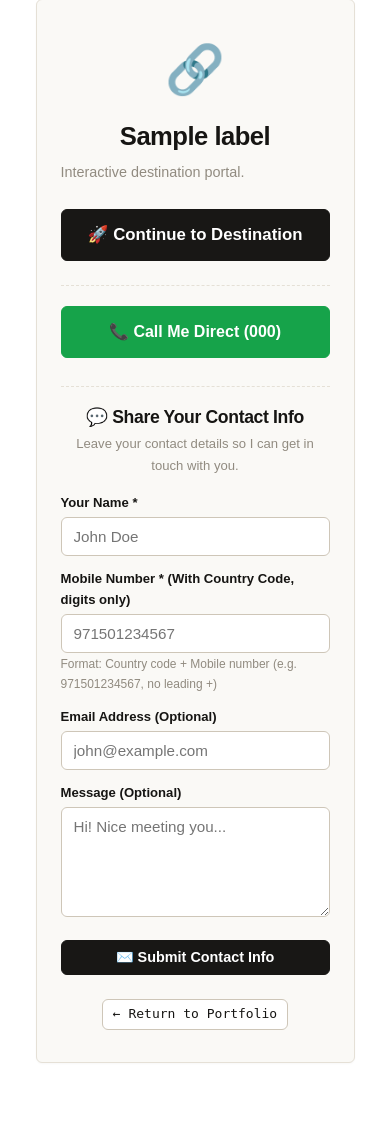
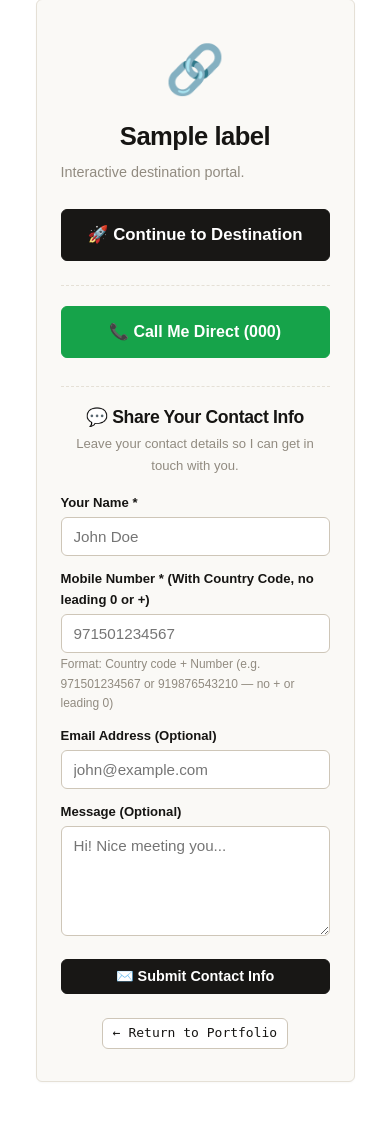
Before and after one commit to mehboob-dev/personal-portfolio, a Flask app: template app/templates/public/qr_content.html in a window 390 px wide. Shown: the part 102-1224 px from the top of the page. Run offline with Flask 3, Linux system fonts and the light colour scheme; tables that the repository leaves empty hold one stand-in row (values such as "Sample post"); the template is opened without the code that fills it: values that come from a table or form of the project are taken from there, most other values are stand-ins (such as "Sample title", 1, 10 or a date in 2020); some libraries are stand-ins or nearby versions; some web fonts are replaced.

Commit message:
fix(leads): keep user on QR landing page upon submit and enforce international country code phone format (no leading 0)
- Pass qr_slug in contact_submit form to redirect back to /r/<slug>?sent=1 with success banner
- Add HTML pattern ^[1-9][0-9]{6,14}$ and backend validation rejecting leading local 0 (e.g. 07021111528)
- Auto-clean leading + or 00 to extract valid international country code digits (e.g. 971501234567, 919876543210)
- Add test coverage for QR landing redirect and invalid local 0 phone rejection

Co-Authored-By: Claude <noreply@anthropic.com>

```diff
--- a/app/public.py
+++ b/app/public.py
@@ -67,12 +67,21 @@ def contact_submit():
     email = request.form.get("email", "").strip()
     interest = request.form.get("interest", "").strip()
     message = request.form.get("message", "").strip()
+    qr_slug = request.form.get("qr_slug", "").strip()
 
-    # If phone is provided, validate it has country code and digits only (no +)
+    # If phone is provided, validate it has country code and digits only (no local leading 0)
     if phone:
-        # Strip spaces, hyphens, and leading + if user typed it
-        clean_phone = phone.replace(" ", "").replace("-", "").lstrip("+")
-        if not clean_phone.isdigit() or len(clean_phone) < 7:
+        # Strip spaces, hyphens, and parentheses
+        clean_phone = phone.replace(" ", "").replace("-", "").replace("(", "").replace(")", "")
+        if clean_phone.startswith("+"):
+            clean_phone = clean_phone[1:]
+        elif clean_phone.startswith("00"):
+            clean_phone = clean_phone[2:]
+
+        # Must be digits only, length 7-15, and must not start with local '0' (country codes start with 1-9)
+        if not clean_phone.isdigit() or not (7 <= len(clean_phone) <= 15) or clean_phone.startswith("0"):
+            if qr_slug:
+                return redirect(url_for("qr.redirect_slug", slug=qr_slug, error="invalid_phone"))
             return redirect(url_for("public.home", error="invalid_phone", _anchor="contact"))
         phone = clean_phone
 
@@ -85,7 +94,12 @@ def contact_submit():
             message=message or None
         ))
         db.session.commit()
+        if qr_slug:
+            return redirect(url_for("qr.redirect_slug", slug=qr_slug, sent=1))
         return redirect(url_for("public.home", sent=1, _anchor="contact"))
+
+    if qr_slug:
+        return redirect(url_for("qr.redirect_slug", slug=qr_slug))
     return redirect(url_for("public.home", _anchor="contact"))
 
 
--- a/app/qr.py
+++ b/app/qr.py
@@ -46,6 +46,8 @@ def redirect_slug(slug: str):
             dest_url=dest,
             qr_code=code,
             title=code.label or "QR Destination",
+            sent=request.args.get("sent"),
+            error=request.args.get("error"),
         )
 
     # Direct 1-Tap vCard Download / Import (e.g. vcard-direct: or vcard_direct:)
--- a/app/templates/public/qr_content.html
+++ b/app/templates/public/qr_content.html
@@ -4,6 +4,18 @@
 <section class="page" style="padding-top: 40px; padding-bottom: 60px;">
   <div class="container" style="max-width: 600px; margin: 0 auto;">
     <div class="card" style="text-align: center; padding: 32px 24px; background: var(--bg-subtle); border: 1px solid var(--border-subtle); border-radius: var(--radius-md);">
+
+      {% if sent %}
+      <div style="background: rgba(22, 163, 74, 0.1); border: 1px solid #16a34a; color: #16a34a; padding: 14px 18px; border-radius: var(--radius-sm); font-size: 0.95rem; margin-bottom: 24px; font-weight: 600; text-align: center;">
+        ✅ Thank you! Your contact information has been shared successfully.
+      </div>
+      {% endif %}
+
+      {% if error == 'invalid_phone' %}
+      <div style="background: rgba(220, 38, 38, 0.1); border: 1px solid var(--danger); color: var(--danger); padding: 14px 18px; border-radius: var(--radius-sm); font-size: 0.9rem; margin-bottom: 24px; text-align: center;">
+        ⚠ Please enter a valid mobile number with country code (e.g. 971501234567 or 919876543210). Do not include + or leading 0.
+      </div>
+      {% endif %}
 
       {% if content_type == 'vcard' %}
       <div style="font-size: 3rem; margin-bottom: 12px;">🎴</div>
@@ -106,6 +118,7 @@
 
         <form action="{{ url_for('public.contact_submit') }}" method="post">
           <input type="hidden" name="csrf_token" value="{{ csrf_token() }}">
+          <input type="hidden" name="qr_slug" value="{{ qr_code.slug }}">
           <input type="hidden" name="interest" value="QR Scan Exchange ({{ qr_code.slug }})">
 
           <div style="margin-bottom: 12px;">
@@ -114,9 +127,9 @@
           </div>
 
           <div style="margin-bottom: 12px;">
-            <label style="font-size: 0.82rem; font-weight: 600; display: block; margin-bottom: 4px;">Mobile Number * (With Country Code, digits only)</label>
-            <input class="form-control mono" type="tel" name="phone" placeholder="971501234567" required pattern="^[0-9]{7,15}$" title="Please enter digits only with country code (e.g. 971501234567, no +)" style="width: 100%;">
-            <small class="muted" style="font-size: 0.75rem; display: block; margin-top: 2px;">Format: Country code + Mobile number (e.g. 971501234567, no leading +)</small>
+            <label style="font-size: 0.82rem; font-weight: 600; display: block; margin-bottom: 4px;">Mobile Number * (With Country Code, no leading 0 or +)</label>
+            <input class="form-control mono" type="tel" name="phone" placeholder="971501234567" required pattern="^[1-9][0-9]{6,14}$" title="Please enter full mobile number with country code (e.g. 971501234567 or 919876543210). Do not include + or leading 0." style="width: 100%;">
+            <small class="muted" style="font-size: 0.75rem; display: block; margin-top: 2px;">Format: Country code + Number (e.g. 971501234567 or 919876543210 — no + or leading 0)</small>
           </div>
 
           <div style="margin-bottom: 12px;">
```
Also changed, not shown: tests/test_public.py (+13 -2 lines), tests/test_qr.py (+10 -0 lines), docs/changelog.md.
